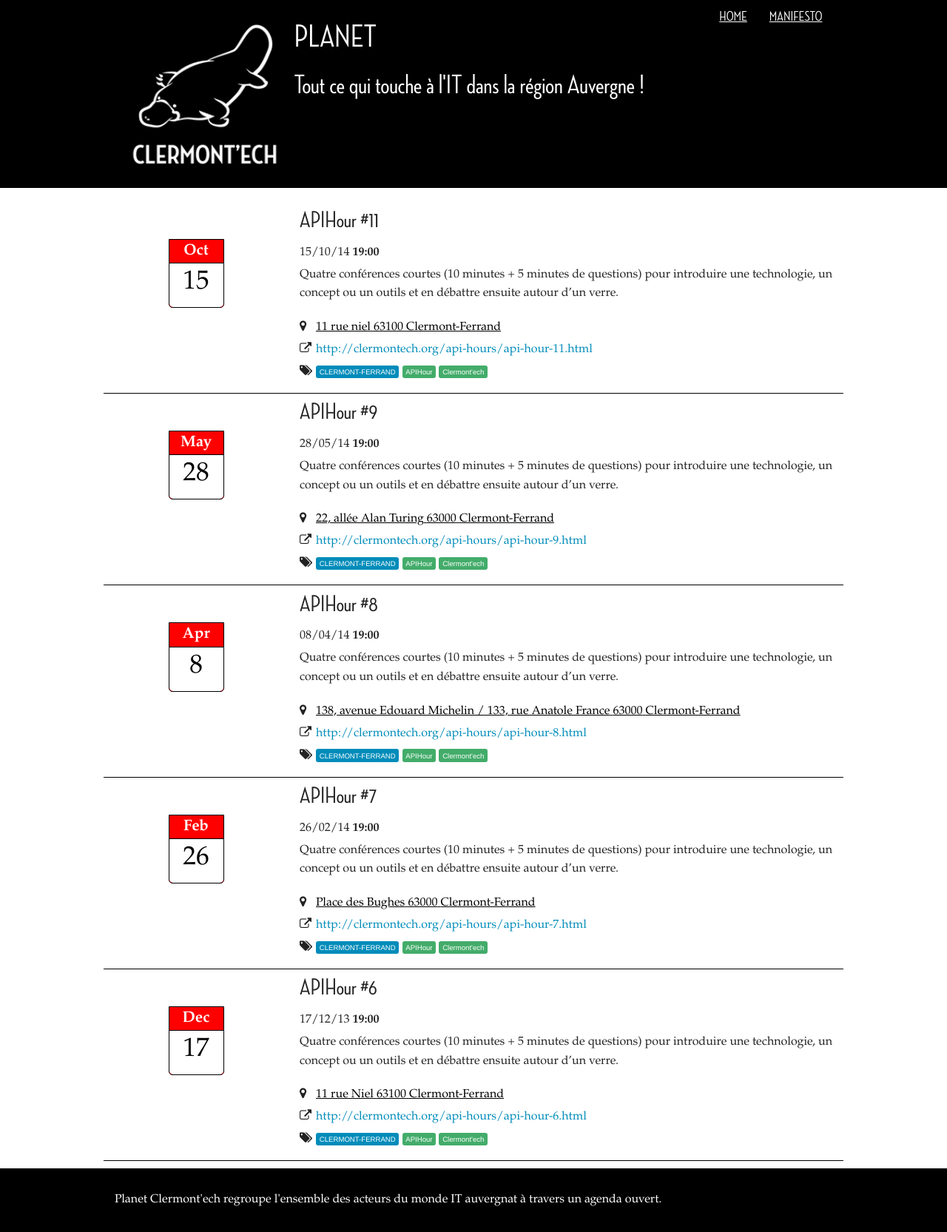
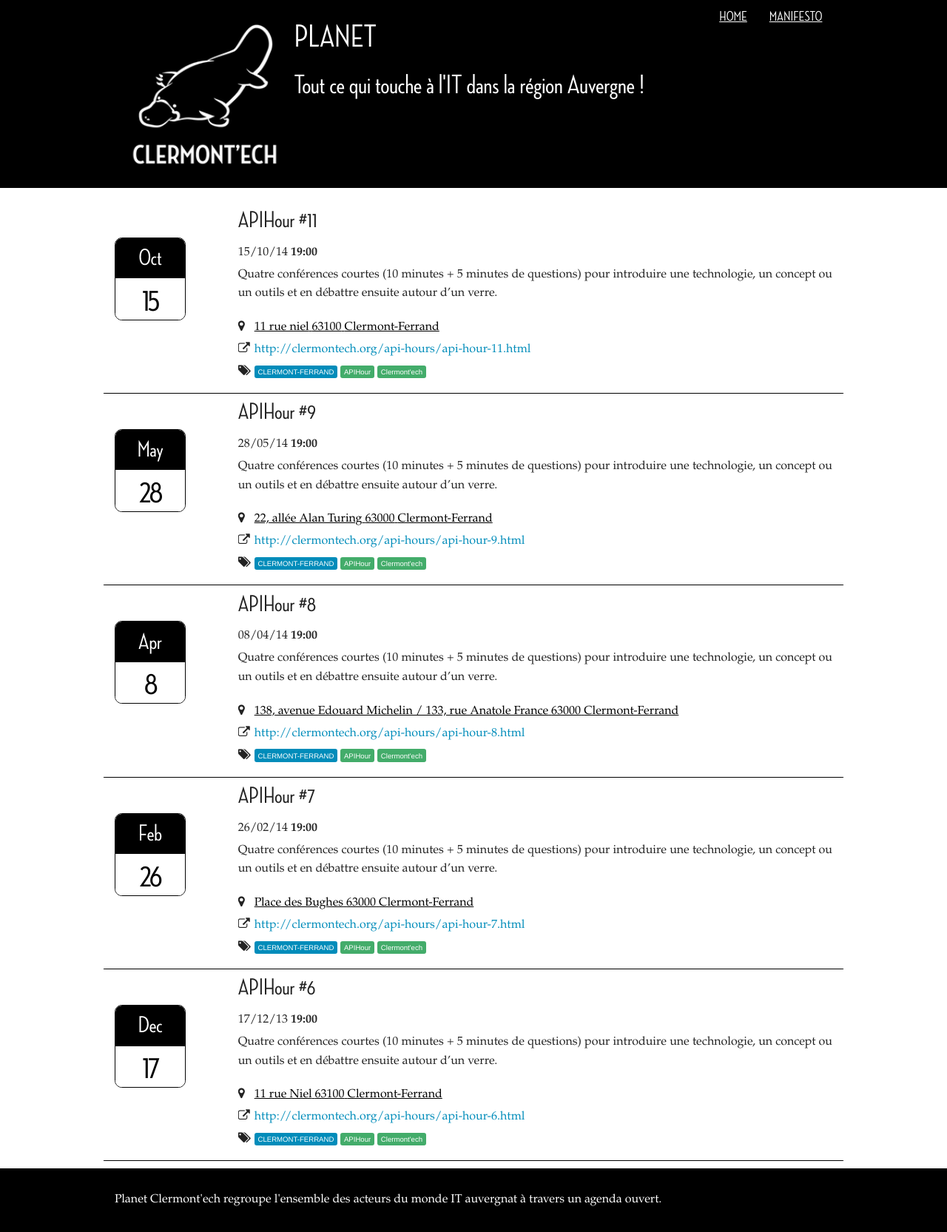
Before and after one commit to clermontech/planet, a Jekyll site: the page built from index.md, in a window 1280 px wide. Shown: the whole page at 74% size. Built offline with Jekyll 4.4.1, drawn with Linux system fonts in a browser that asks for light colours; Markdown is read by kramdown in place of the engine named in the settings.

Commit message:
Create calendar

```diff
--- a/_layouts/events.html
+++ b/_layouts/events.html
@@ -7,20 +7,14 @@
 <section class="talks small-12 columns">
 {% for event in site.posts %}
     <div class="event row" itemscope itemtype="http://schema.org/Event">
-        <div class="small-3 columns event-date-wrapper">
+        <div class="small-2 columns event-date-wrapper">
             <time class="event-date" itemprop="startDate" datetime="{{ event.event_date|date_to_xmlschema }}">
-                <div class="">
-                    <div class="event-month">
-                        {{ event.event_date|date : "%b"}}
-                        <div class="event-day">
-                            {{ event.event_date|date : "%-d"}}
-                        </div>
-                    </div>
-                </div>
+                <em>{{ event.event_date|date:"%b" }}</em>
+                <span>{{ event.event_date|date:"%-d" }}</span>
             </time>
         </div>
 
-        <div class="small-12 medium-9 columns">
+        <div class="small-12 medium-10 columns">
             <div class="row">
                 <div class="small-12 columns">
                     {% if event.event_url %}<a href="{{ event.event_url }}" itemprop="url">{% endif %}
--- a/css/main.css
+++ b/css/main.css
@@ -96,10 +96,42 @@
 
 .event-date-wrapper {
   display: none;
-  margin-top: 50px; }
+  padding-top: 3em; }
 
 .event-date {
-  text-align: center; }
+  text-align: center;
+  font-family: "Neutraface";
+  font-size: 1em;
+  display: block;
+  position: relative;
+  width: 6em;
+  height: 7em;
+  background-color: white;
+  border: 1px solid #000;
+  border-radius: 0.6em;
+  overflow: hidden; }
+  .event-date em {
+    position: absolute;
+    top: 0;
+    font-size: 2em;
+    padding: 0.1em 0;
+    color: white;
+    background-color: #000;
+    border: 1px #000;
+    border-bottom: 1px; }
+  .event-date span {
+    font-size: 3em;
+    letter-spacing: -0.05em;
+    padding-top: 1em;
+    background-color: white;
+    color: #000; }
+  .event-date * {
+    display: block;
+    width: 100%;
+    font-size: 1em;
+    font-weight: bold;
+    font-style: normal;
+    text-align: center; }
 
 time {
   text-align: center; }
```
Also changed, not shown: scss/main.scss (+40 -1 lines).
